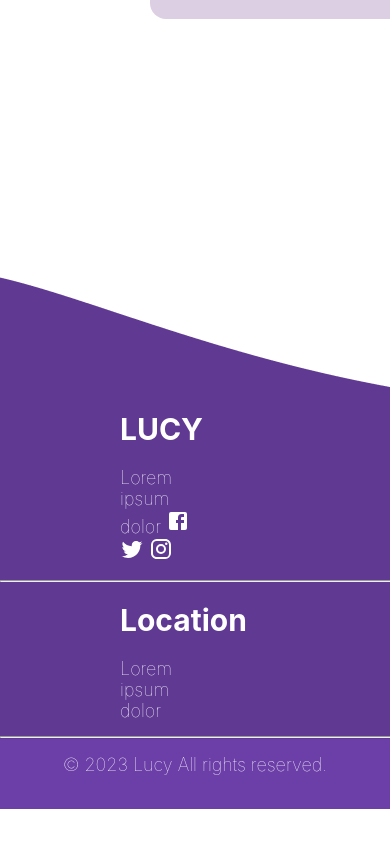
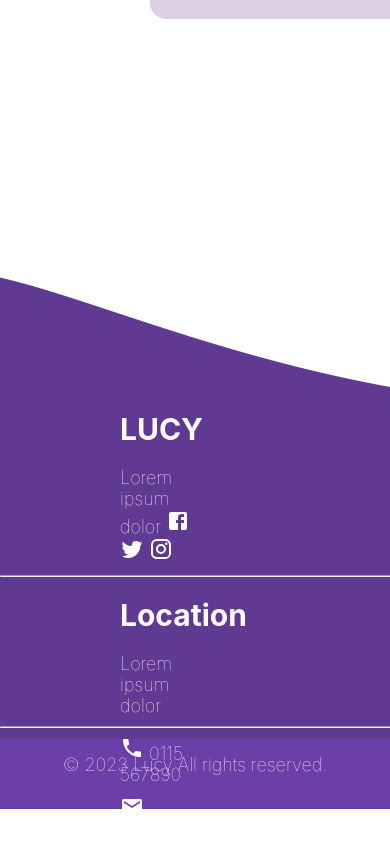
Before and after one commit to Melat16/LMS-Lucy, a React (Create React App) app: page / in a window 390 px wide. Shown: the part 2261-3105 px from the top of the page. Before the commit the page ends 3070 px from the top, so only its background shows below. Built offline with nearby package versions, Linux system fonts and the light colour scheme.

Commit message:
email and phone info added

```diff
--- a/src/components/Footer.js
+++ b/src/components/Footer.js
@@ -4,6 +4,8 @@ import Background from "../assets/Ellipse 6.png"
 import InstagramIcon from "@material-ui/icons/Instagram";
 import TwitterIcon from "@material-ui/icons/Twitter";
 import FacebookIcon from "@material-ui/icons/Facebook";
+import  {Phone}  from "@material-ui/icons";
+import  {Email}  from "@material-ui/icons";
 
 
 export default function Footer(){
@@ -21,7 +23,7 @@ export default function Footer(){
 <H6>Lorem ipsum dolor</H6>
 
 <hr style={{width :'550px'}}/>
-
+<span><H6><Phone/> 0115 567890 </H6> <H6><Email/>info@lucy.com</H6> </span>
     </Left>
 
     <Right>
@@ -70,7 +72,7 @@ font-weight:lighter;
 color:white;
 text-align: start;
 margin-left:120px;
-margin-bottom:15px;
+margin-bottom:10px;
 margin-top:5px;
 `
 const Left = styled.div`
```
